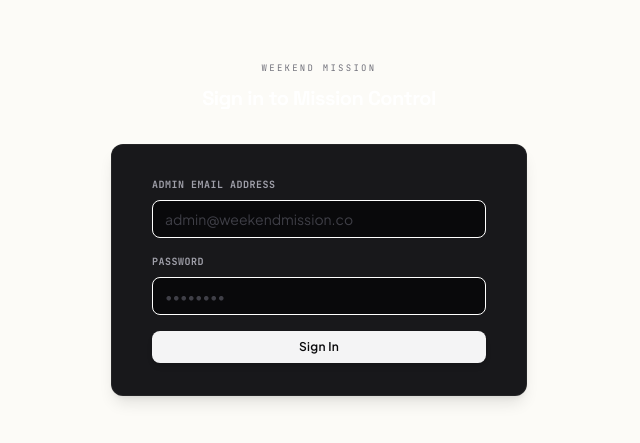
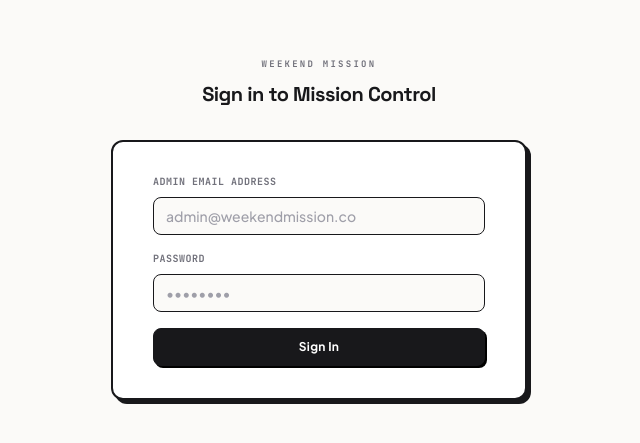
Before and after one commit to liyan-nk/weekend-mission, a React (Vite) app: page /admin in a window 1280 px wide. Shown: the part 171-614 px from the top of the page, without its empty margins (321-961 px from the left). Built offline with nearby package versions, Linux system fonts and the light colour scheme; no server answers.

Commit message:
admin: polish MissionControl.tsx layout, login overlays, and frame backgrounds

```diff
--- a/src/admin/MissionControl.tsx
+++ b/src/admin/MissionControl.tsx
@@ -98,8 +98,8 @@
 
   if (checkingAuth) {
     return (
-      <div className="min-h-screen bg-zinc-950 flex flex-col items-center justify-center text-zinc-550 font-mono text-xs gap-3">
-        <Loader2 className="w-4 h-4 animate-spin text-zinc-550" />
+      <div className="min-h-screen bg-[#fbfaf8] flex flex-col items-center justify-center text-zinc-600 font-mono text-xs gap-3">
+        <Loader2 className="w-4 h-4 animate-spin text-zinc-600" />
         <span>Authenticating admin session...</span>
       </div>
     );
@@ -108,16 +108,16 @@
   // LOGIN SCREEN
   if (!isAuthenticated) {
     return (
-      <div className="min-h-screen bg-zinc-955 flex flex-col justify-center py-12 sm:px-6 lg:px-8 font-sans">
-        <div className="sm:mx-auto sm:w-full sm:max-w-md">
-          <div className="text-center font-mono text-[9px] tracking-[0.25em] text-zinc-500 mb-2">
+      <div className="min-h-screen bg-[#fbfaf8] flex flex-col justify-center py-12 sm:px-6 lg:px-8 font-sans">
+        <div className="sm:mx-auto sm:w-full sm:max-w-md select-none">
+          <div className="text-center font-mono text-[9px] tracking-[0.25em] text-zinc-500 mb-2 font-bold">
             WEEKEND MISSION
           </div>
-          <h2 className="text-center text-xl font-bold text-white tracking-tight">
+          <h2 className="text-center text-xl font-black text-zinc-900 tracking-tight">
             Sign in to Mission Control
           </h2>
           {!isSupabaseConfigured() && import.meta.env.DEV && (
-            <div className="mt-2 mx-auto max-w-sm px-4 py-2 bg-yellow-950/20 border border-yellow-900/30 rounded-lg text-center text-[10px] text-yellow-550 font-mono">
+            <div className="mt-2 mx-auto max-w-sm px-4 py-2 bg-amber-50 border border-zinc-900 rounded-lg text-center text-[10px] text-amber-900 font-mono font-bold shadow-[1px_1px_0px_0px_rgba(0,0,0,1)]">
               [ Development Simulation Mode ]<br />
               Log in with admin@weekendmission.co / adminpassword
             </div>
@@ -125,10 +125,10 @@
         </div>
 
         <div className="mt-8 sm:mx-auto sm:w-full sm:max-w-md px-4">
-          <div className="bg-zinc-900 border border-zinc-800/80 py-8 px-6 sm:px-10 rounded-xl shadow-lg space-y-6">
+          <div className="bg-white border-2 border-zinc-900 py-8 px-6 sm:px-10 rounded-xl shadow-[4px_4px_0px_0px_rgba(24,24,27,1)] space-y-6">
             <form onSubmit={handleLogin} className="space-y-4">
               <div>
-                <label htmlFor="email" className="block text-[10px] font-bold text-zinc-400 font-mono uppercase tracking-wider mb-2">
+                <label htmlFor="email" className="block text-[10px] font-bold text-zinc-500 font-mono uppercase tracking-wider mb-2">
                   Admin Email Address
                 </label>
                 <input
@@ -138,13 +138,13 @@
                   required
                   value={email}
                   onChange={(e) => setEmail(e.target.value)}
-                  className="w-full px-3 py-2 bg-zinc-950 border border-zinc-805 rounded-lg text-white placeholder-zinc-700 text-sm focus:outline-none focus:ring-1 focus:ring-zinc-700 focus:border-zinc-600 transition"
+                  className="w-full px-3 py-2 bg-[#fbfaf8] border border-zinc-900 rounded-lg text-zinc-900 placeholder-zinc-400 text-sm focus:outline-none focus:ring-1 focus:ring-zinc-900 focus:border-zinc-900 transition font-medium"
                   placeholder="admin@weekendmission.co"
                 />
               </div>
 
               <div>
-                <label htmlFor="password" className="block text-[10px] font-bold text-zinc-400 font-mono uppercase tracking-wider mb-2">
+                <label htmlFor="password" className="block text-[10px] font-bold text-zinc-500 font-mono uppercase tracking-wider mb-2">
                   Password
                 </label>
                 <input
@@ -154,13 +154,13 @@
                   required
                   value={password}
                   onChange={(e) => setPassword(e.target.value)}
-                  className="w-full px-3 py-2 bg-zinc-950 border border-zinc-805 rounded-lg text-white placeholder-zinc-700 text-sm focus:outline-none focus:ring-1 focus:ring-zinc-700 focus:border-zinc-600 transition"
+                  className="w-full px-3 py-2 bg-[#fbfaf8] border border-zinc-900 rounded-lg text-zinc-900 placeholder-zinc-400 text-sm focus:outline-none focus:ring-1 focus:ring-zinc-900 focus:border-zinc-900 transition font-medium"
                   placeholder="••••••••"
                 />
               </div>
 
               {loginError && (
-                <div className="p-3 bg-red-950/20 border border-red-900/30 rounded-lg text-xs font-semibold text-red-405 leading-normal font-sans">
+                <div className="p-3 bg-rose-50 border border-rose-900 rounded-lg text-xs font-bold text-rose-900 leading-normal font-sans">
                   {loginError}
                 </div>
               )}
@@ -168,7 +168,7 @@
               <button
                 type="submit"
                 disabled={loginLoading}
-                className="w-full py-2 bg-zinc-100 hover:bg-zinc-200 disabled:bg-zinc-800 text-zinc-950 disabled:text-zinc-550 rounded-lg text-xs font-semibold tracking-wide transition flex justify-center items-center gap-2 cursor-pointer font-sans shadow-md"
+                className="w-full py-2.5 bg-zinc-900 hover:bg-zinc-800 disabled:bg-zinc-300 text-white disabled:text-zinc-500 rounded-lg text-xs font-bold tracking-wide transition flex justify-center items-center gap-2 cursor-pointer font-sans shadow-[2px_2px_0px_0px_rgba(0,0,0,1)] border border-zinc-900"
               >
                 {loginLoading && <Loader2 className="w-3.5 h-3.5 animate-spin" />}
                 Sign In
@@ -196,7 +196,7 @@
   const admin = useAdmin();
 
   return (
-    <div className="min-h-screen bg-zinc-950 flex flex-col font-sans text-zinc-100">
+    <div className="min-h-screen bg-[#fbfaf8] flex flex-col font-sans text-zinc-900">
       {/* Top Operations Header HUD */}
       <Header
         isWeekend={admin.weekendStatus.isWeekend}
@@ -216,9 +216,9 @@
         />
 
         {/* Content View Switcher */}
-        <main className="flex-1 bg-zinc-950 overflow-y-auto p-8 relative flex flex-col justify-start">
+        <main className="flex-1 bg-[#fbfaf8] overflow-y-auto p-8 relative flex flex-col justify-start">
           {admin.loading ? (
-            <div className="absolute inset-0 flex flex-col items-center justify-center bg-zinc-955 text-zinc-550 font-mono text-xs gap-3">
+            <div className="absolute inset-0 flex flex-col items-center justify-center bg-[#fbfaf8] text-zinc-500 font-mono text-xs gap-3">
               <Loader2 className="w-4 h-4 animate-spin text-zinc-500" />
               <span>Syncing Command Center data...</span>
             </div>
```
